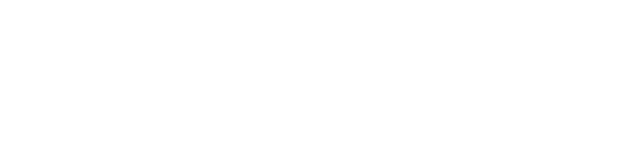
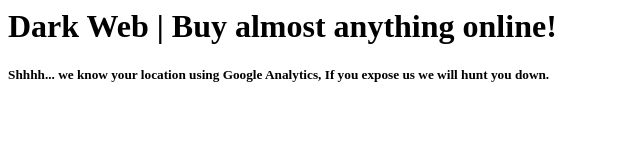
Before and after one commit to SuperSirBird/DarkWeb, a plain HTML site: page index.html in a window 1280 px wide. Shown: the whole page, without its empty margins (0-640 px from the left). Drawn offline with Linux system fonts and the light colour scheme.

Commit message:
Update index.html

```diff
--- a/index.html
+++ b/index.html
@@ -1,4 +1,8 @@
 <head>
+  <title>Dark Web</title>
+  <link rel="shortcut icon" type="image/x-icon" href="https://img.freepik.com/free-icon/world-wide-web_318-65671.jpg" />
 </head>
 <body>
+  <h1>Dark Web | Buy almost anything online!</h1>
+  <h5>Shhhh... we know your location using Google Analytics, If you expose us we will hunt you down.</h5>
 </body>
```
